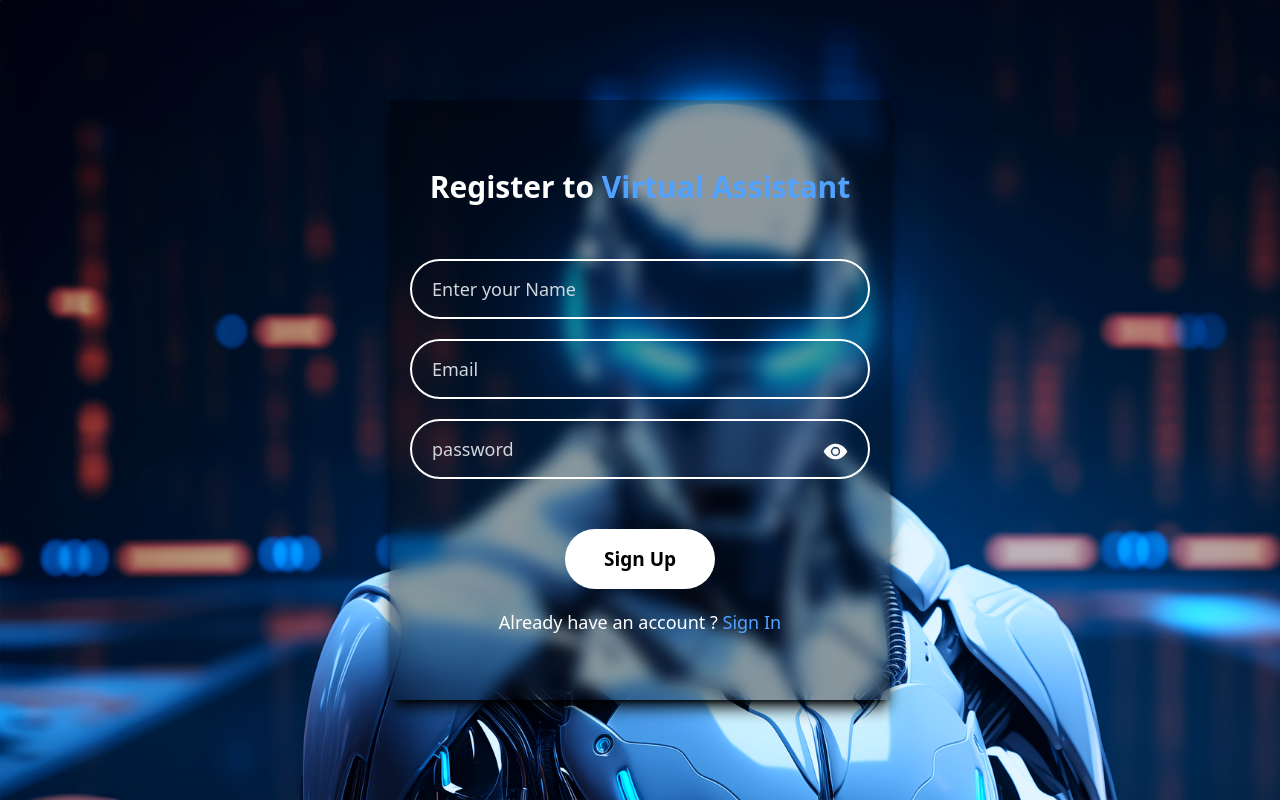
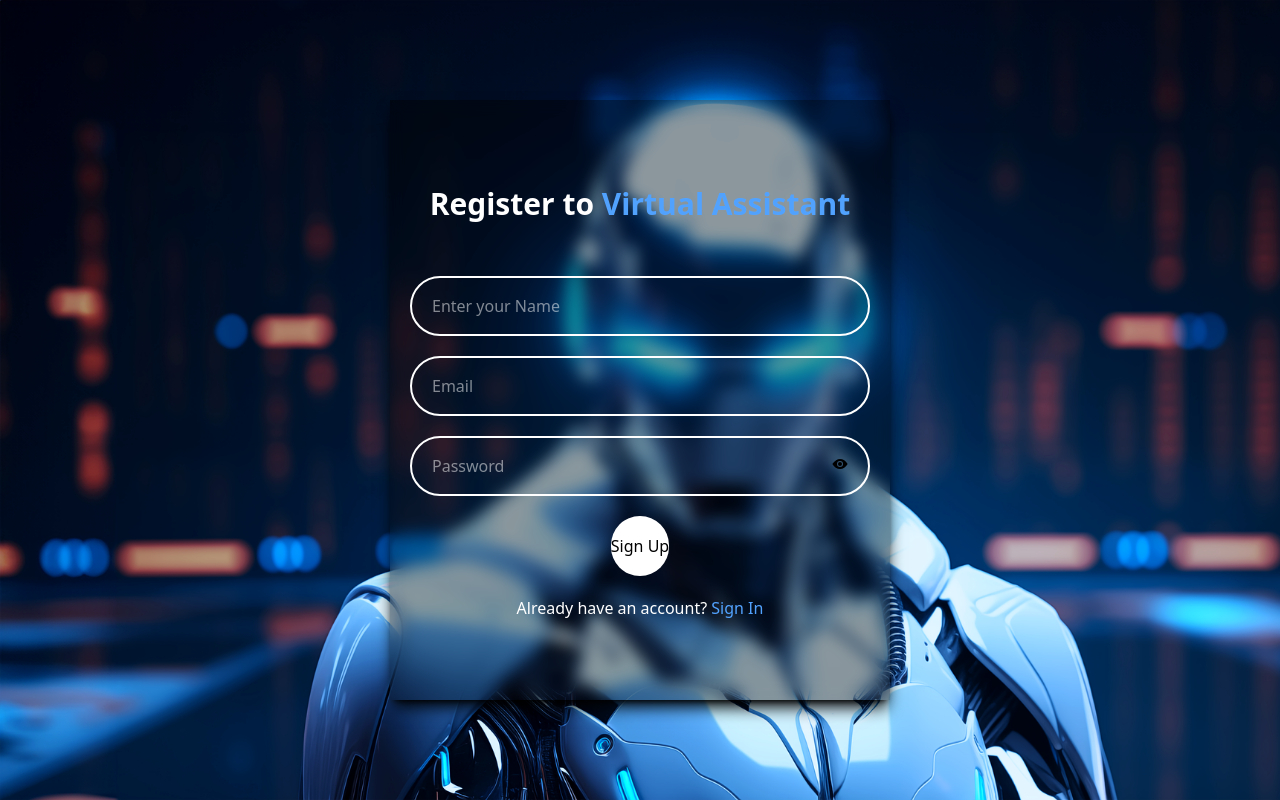
Before and after one commit to Vishnuky/ai-virtual-assistant, a React (Vite) app: page /signup in a window 1280 px wide. Built offline with nearby package versions, Linux system fonts and the light colour scheme; no server answers.

Commit message:
Refactor SignUp component for improved readability

```diff
--- a/src/pages/SignUp.jsx
+++ b/src/pages/SignUp.jsx
@@ -1,55 +1,112 @@
 import React, { useContext, useState } from 'react'
 import bg from "../assets/authBg.png"
-import { IoEye } from "react-icons/io5";
-import { IoEyeOff } from "react-icons/io5";
+import { IoEye, IoEyeOff } from "react-icons/io5";
 import { useNavigate } from 'react-router-dom';
 import { userDataContext } from '../context/UserContext';
 import axios from "axios"
+
 function SignUp() {
-  const [showPassword,setShowPassword]=useState(false)
-  const {serverUrl,userData,setUserData}=useContext(userDataContext)
-  const navigate=useNavigate()
-  const [name,setName]=useState("")
-  const [email,setEmail]=useState("")
-    const [loading,setLoading]=useState(false)
-    const [password,setPassword]=useState("")
-const [err,setErr]=useState("")
-  const handleSignUp=async (e)=>{
+  const [showPassword, setShowPassword] = useState(false)
+  const { serverUrl, setUserData } = useContext(userDataContext)
+  const navigate = useNavigate()
+
+  const [name, setName] = useState("")
+  const [email, setEmail] = useState("")
+  const [password, setPassword] = useState("")
+  const [loading, setLoading] = useState(false)
+  const [err, setErr] = useState("")
+
+  const handleSignUp = async (e) => {
     e.preventDefault()
     setErr("")
     setLoading(true)
-try {
-  let result=await axios.post(`${serverUrl}/api/auth/signup`,{
-    name,email,password
-  },{withCredentials:true} )
- setUserData(result.data)
-  setLoading(false)
-  navigate("/customize")
-} catch (error) {
-  console.log(error)
-  setUserData(null)
-  setLoading(false)
-  setErr(error.response.data.message)
-}
+
+    try {
+      const result = await axios.post(
+        `${serverUrl}/api/auth/signup`,
+        { name, email, password },
+        { withCredentials: true }
+      )
+
+      console.log("SIGNUP SUCCESS:", result.data)
+
+      setUserData(result.data.user || result.data)
+      navigate("/customize")
+
+    } catch (error) {
+      console.log("SIGNUP ERROR:", error)
+
+      const message =
+        error.response?.data?.message ||
+        error.response?.data ||
+        error.message ||
+        "Signup failed"
+
+      setErr(message)
+      setUserData(null)
+    } finally {
+      setLoading(false)
     }
+  }
+
   return (
-    <div className='w-full h-[100vh] bg-cover flex justify-center items-center' style={{backgroundImage:`url(${bg})`}} >
- <form className='w-[90%] h-[600px] max-w-[500px] bg-[#00000062] backdrop-blur shadow-lg shadow-black flex flex-col items-center justify-center gap-[20px] px-[20px]' onSubmit={handleSignUp}>
-<h1 className='text-white text-[30px] font-semibold mb-[30px]'>Register to <span className='text-blue-400'>Virtual Assistant</span></h1>
-<input type="text" placeholder='Enter your Name' className='w-full h-[60px] outline-none border-2 border-white bg-transparent  text-white placeholder-gray-300 px-[20px] py-[10px] rounded-full text-[18px]' required onChange={(e)=>setName(e.target.value)} value={name}/>
-<input type="email" placeholder='Email' className='w-full h-[60px] outline-none border-2 border-white bg-transparent  text-white placeholder-gray-300 px-[20px] py-[10px] rounded-full text-[18px]' required onChange={(e)=>setEmail(e.target.value)} value={email}/>
-<div className='w-full h-[60px] border-2 border-white bg-transparent  text-white rounded-full text-[18px] relative'>
-<input type={showPassword?"text":"password"} placeholder='password' className='w-full h-full rounded-full outline-none bg-transparent placeholder-gray-300 px-[20px] py-[10px]' required onChange={(e)=>setPassword(e.target.value)} value={password}/>
-{!showPassword && <IoEye className='absolute top-[18px] right-[20px] w-[25px] h-[25px] text-[white] cursor-pointer' onClick={()=>setShowPassword(true)}/>}
-  {showPassword && <IoEyeOff className='absolute top-[18px] right-[20px] w-[25px] h-[25px] text-[white] cursor-pointer' onClick={()=>setShowPassword(false)}/>}
-</div>
-{err.length>0 && <p className='text-red-500 text-[17px]'>
-  *{err}
-  </p>}
-<button className='min-w-[150px] h-[60px] mt-[30px] text-black font-semibold  bg-white rounded-full text-[19px] ' disabled={loading}>{loading?"Loading...":"Sign Up"}</button>
+    <div className='w-full h-[100vh] bg-cover flex justify-center items-center'
+      style={{ backgroundImage: `url(${bg})` }}>
 
-<p className='text-[white] text-[18px] cursor-pointer' onClick={()=>navigate("/signin")}>Already have an account ? <span className='text-blue-400'>Sign In</span></p>
- </form>
+      <form
+        className='w-[90%] h-[600px] max-w-[500px] bg-[#00000062] backdrop-blur shadow-lg shadow-black flex flex-col items-center justify-center gap-[20px] px-[20px]'
+        onSubmit={handleSignUp}
+      >
+
+        <h1 className='text-white text-[30px] font-semibold mb-[30px]'>
+          Register to <span className='text-blue-400'>Virtual Assistant</span>
+        </h1>
+
+        <input
+          type="text"
+          placeholder='Enter your Name'
+          required
+          value={name}
+          onChange={(e) => setName(e.target.value)}
+          className='w-full h-[60px] border-2 border-white bg-transparent text-white px-[20px] rounded-full'
+        />
+
+        <input
+          type="email"
+          placeholder='Email'
+          required
+          value={email}
+          onChange={(e) => setEmail(e.target.value)}
+          className='w-full h-[60px] border-2 border-white bg-transparent text-white px-[20px] rounded-full'
+        />
+
+        <div className='w-full h-[60px] border-2 border-white rounded-full relative'>
+          <input
+            type={showPassword ? "text" : "password"}
+            placeholder='Password'
+            required
+            value={password}
+            onChange={(e) => setPassword(e.target.value)}
+            className='w-full h-full bg-transparent text-white px-[20px] rounded-full'
+          />
+
+          {showPassword
+            ? <IoEyeOff className='absolute top-[18px] right-[20px] cursor-pointer' onClick={() => setShowPassword(false)} />
+            : <IoEye className='absolute top-[18px] right-[20px] cursor-pointer' onClick={() => setShowPassword(true)} />
+          }
+        </div>
+
+        {err && <p className='text-red-500'>*{err}</p>}
+
+        <button disabled={loading} className='h-[60px] bg-white rounded-full'>
+          {loading ? "Loading..." : "Sign Up"}
+        </button>
+
+        <p className='text-white cursor-pointer' onClick={() => navigate("/signin")}>
+          Already have an account? <span className='text-blue-400'>Sign In</span>
+        </p>
+
+      </form>
     </div>
   )
 }
```
